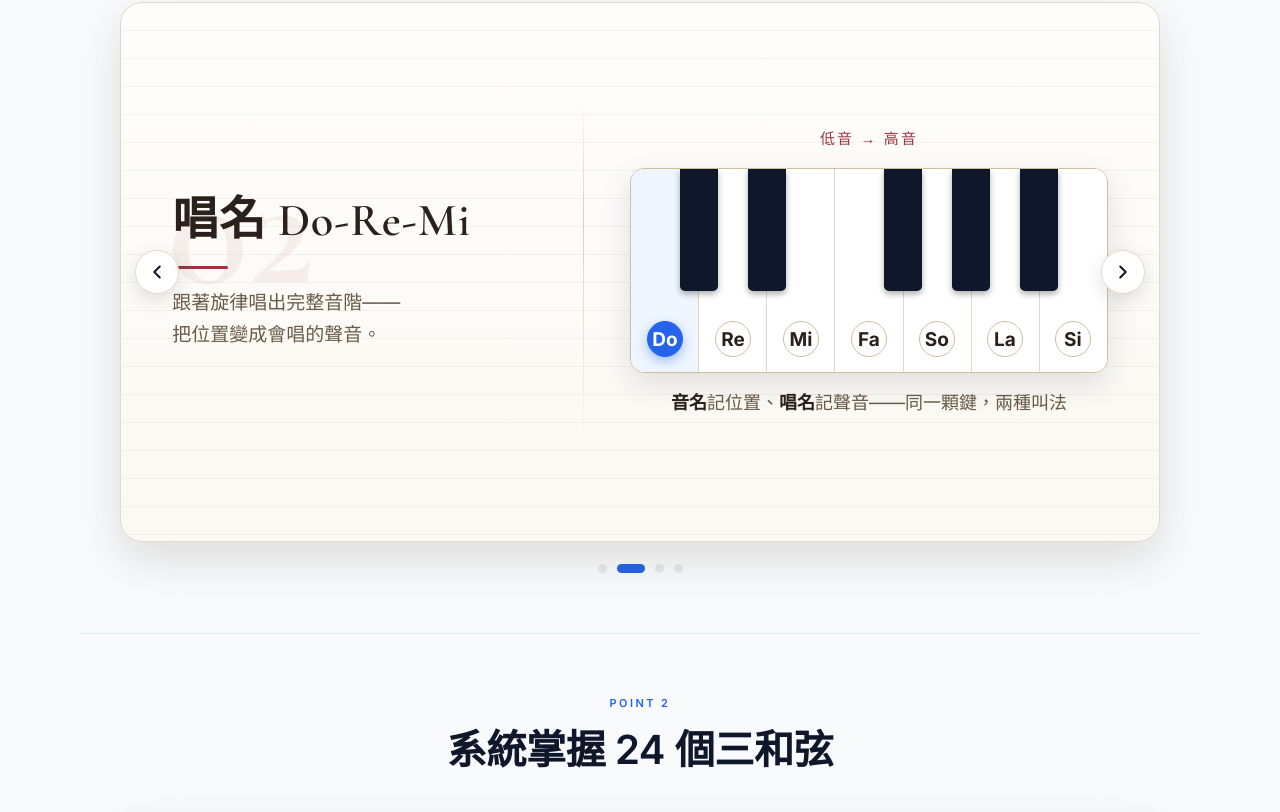
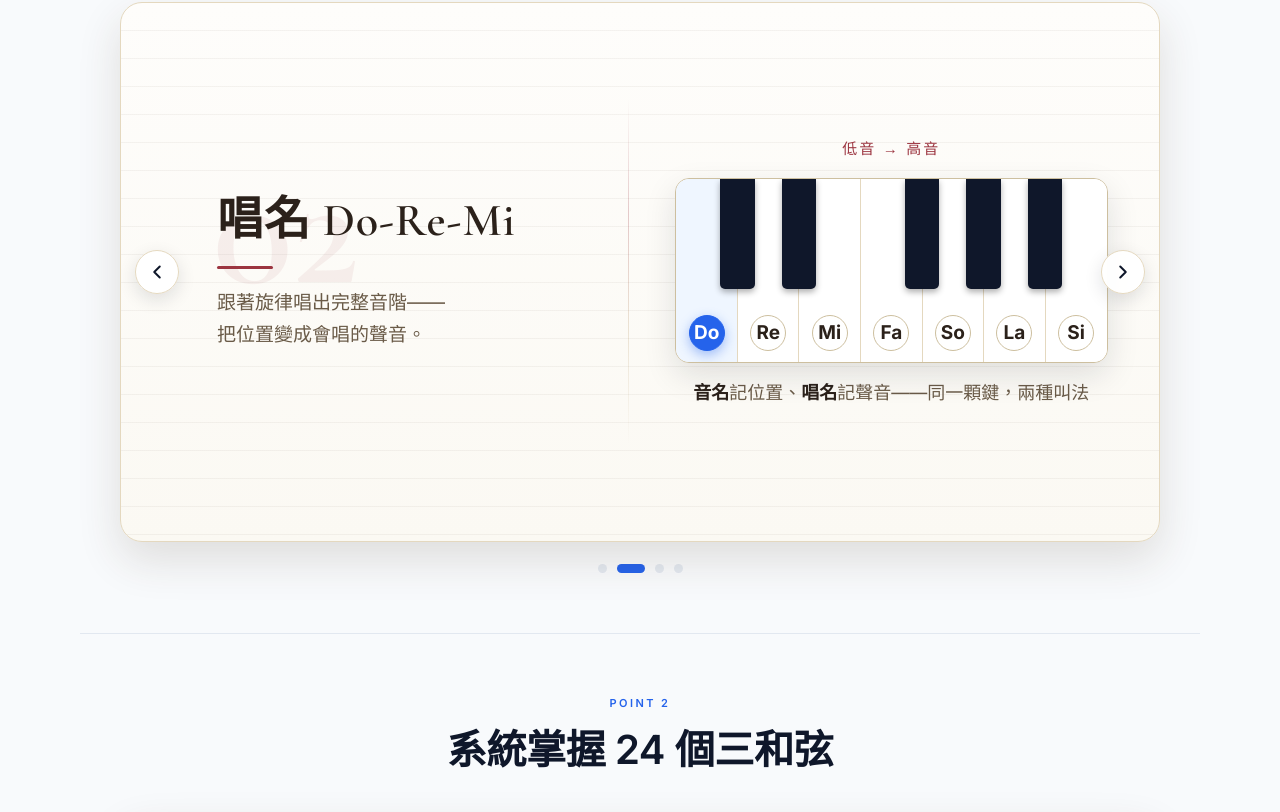
Before and after one commit to inrecmusic/inrecord, a Next.js app: page / in a window 1280 px wide. Shown: the part 2104-2916 px from the top of the page. Built offline with nearby package versions, Linux system fonts and the light colour scheme; no server answers.

Commit message:
style(point): 左欄文字右移 + 標題自動平衡兩行
- PointSlide .info 加 margin-left（左欄整體往右，含幽靈數字；手機重置為 0）
- .title 加 text-wrap: balance，避免長標題斷成「7+1」單字落單

Co-Authored-By: Claude Opus 4.8 <noreply@anthropic.com>

```diff
--- a/components/PointSlide.module.css
+++ b/components/PointSlide.module.css
@@ -20,6 +20,7 @@
   position: relative;
   flex: 0 0 39%;
   max-width: 39%;
+  margin-left: clamp(20px, 3.5vw, 56px);   /* 左欄文字整體往右一些（連幽靈數字一起移）*/
 }
 
 /* Big, faint decorative numeral behind the title (replaces the old "POINT 0X"
@@ -48,6 +49,7 @@
   line-height: 1.2;
   color: var(--ink, #2b211a);
   margin: 0;
+  text-wrap: balance;                 /* 會換行的標題自動平衡成兩行，避免單字落單 */
 }
 .underline {
   position: relative;
@@ -155,6 +157,7 @@
     max-width: 100%;
     width: 100%;
   }
+  .info { margin-left: 0; }             /* 手機：取消左欄右移 */
   .visual { gap: 12px; }                /* 16 → 12 */
   .underline { margin: 13px 0; }        /* 18 → 13 */
   .ghostNum {
```
